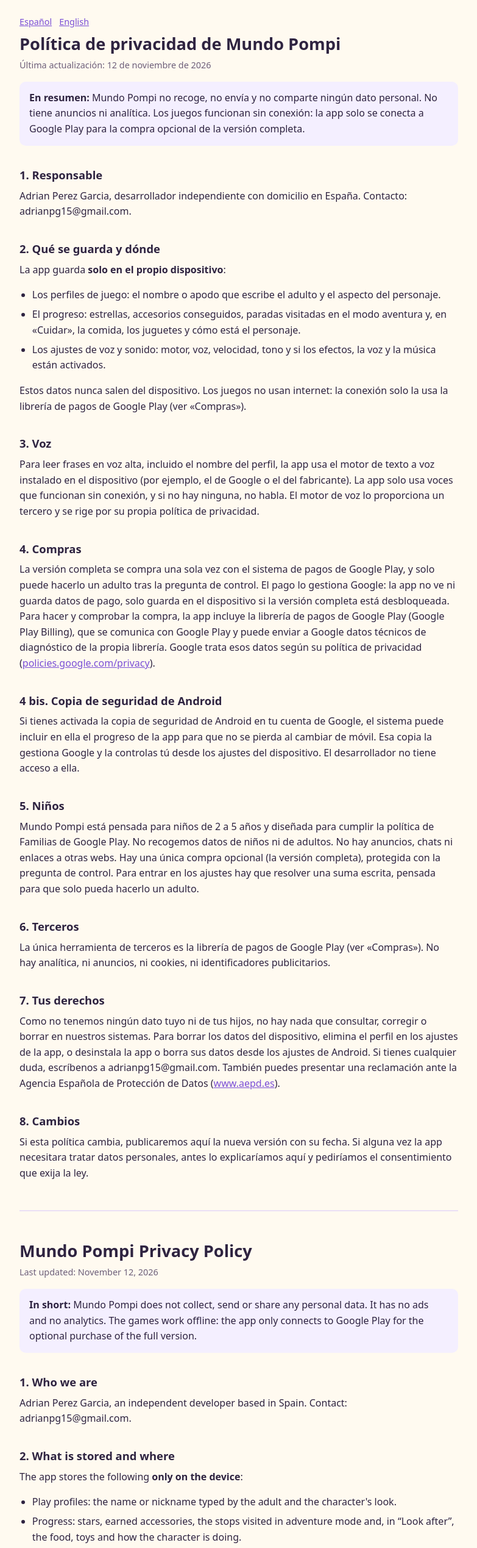
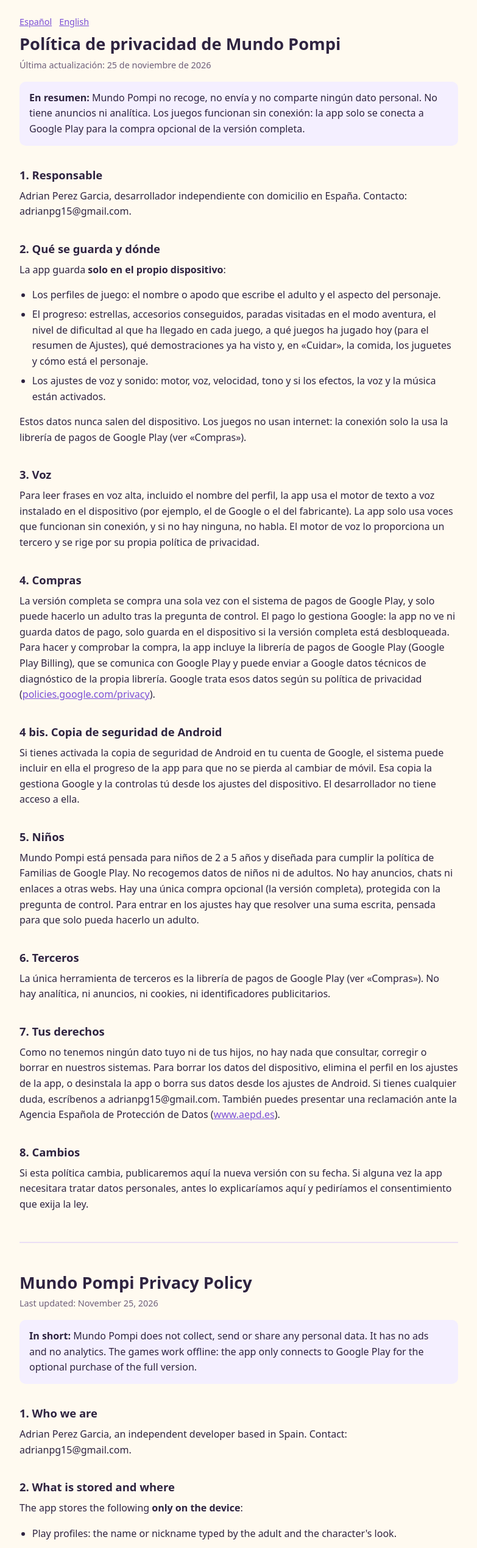
Before and after one commit to adrianpg-blip/mundo-pompi, a plain HTML site: page index.html in a window 1280 px wide. Shown: the top 2538 px of the page at 61% size, without its empty margins (248-1031 px from the left). Drawn offline with Linux system fonts and the light colour scheme.

Commit message:
Política: nivel de dificultad, juegos de hoy y demostraciones vistas (datos locales)
Co-Authored-By: Claude Opus 5.5 <noreply@anthropic.com>

```diff
--- a/index.html
+++ b/index.html
@@ -30,7 +30,7 @@ hr{border:0;border-top:2px solid var(--line);margin:48px 0}
 
 <section id="es" lang="es">
 <h1>Política de privacidad de Mundo Pompi</h1>
-<p class="date">Última actualización: 12 de noviembre de 2026</p>
+<p class="date">Última actualización: 25 de noviembre de 2026</p>
 <div class="summary"><strong>En resumen:</strong> Mundo Pompi no recoge, no envía y no comparte ningún dato personal. No tiene anuncios ni analítica. Los juegos funcionan sin conexión: la app solo se conecta a Google Play para la compra opcional de la versión completa.</div>
 
 <h2>1. Responsable</h2>
@@ -40,7 +40,7 @@ hr{border:0;border-top:2px solid var(--line);margin:48px 0}
 <p>La app guarda <strong>solo en el propio dispositivo</strong>:</p>
 <ul>
 <li>Los perfiles de juego: el nombre o apodo que escribe el adulto y el aspecto del personaje.</li>
-<li>El progreso: estrellas, accesorios conseguidos, paradas visitadas en el modo aventura y, en «Cuidar», la comida, los juguetes y cómo está el personaje.</li>
+<li>El progreso: estrellas, accesorios conseguidos, paradas visitadas en el modo aventura, el nivel de dificultad al que ha llegado en cada juego, a qué juegos ha jugado hoy (para el resumen de Ajustes), qué demostraciones ya ha visto y, en «Cuidar», la comida, los juguetes y cómo está el personaje.</li>
 <li>Los ajustes de voz y sonido: motor, voz, velocidad, tono y si los efectos, la voz y la música están activados.</li>
 </ul>
 <p>Estos datos nunca salen del dispositivo. Los juegos no usan internet: la conexión solo la usa la librería de pagos de Google Play (ver «Compras»).</p>
@@ -71,7 +71,7 @@ hr{border:0;border-top:2px solid var(--line);margin:48px 0}
 
 <section id="en" lang="en">
 <h1>Mundo Pompi Privacy Policy</h1>
-<p class="date">Last updated: November 12, 2026</p>
+<p class="date">Last updated: November 25, 2026</p>
 <div class="summary"><strong>In short:</strong> Mundo Pompi does not collect, send or share any personal data. It has no ads and no analytics. The games work offline: the app only connects to Google Play for the optional purchase of the full version.</div>
 
 <h2>1. Who we are</h2>
@@ -81,7 +81,7 @@ hr{border:0;border-top:2px solid var(--line);margin:48px 0}
 <p>The app stores the following <strong>only on the device</strong>:</p>
 <ul>
 <li>Play profiles: the name or nickname typed by the adult and the character's look.</li>
-<li>Progress: stars, earned accessories, the stops visited in adventure mode and, in “Look after”, the food, toys and how the character is doing.</li>
+<li>Progress: stars, earned accessories, the stops visited in adventure mode, the difficulty level reached in each game, which games were played today (for the summary in Settings), which demonstrations have already been shown and, in “Look after”, the food, toys and how the character is doing.</li>
 <li>Voice and sound settings: engine, voice, speed, pitch and whether effects, voice and music are on.</li>
 </ul>
 <p>This data never leaves the device. The games do not use the internet: the connection is only used by the Google Play billing library (see “Purchases”).</p>
```
